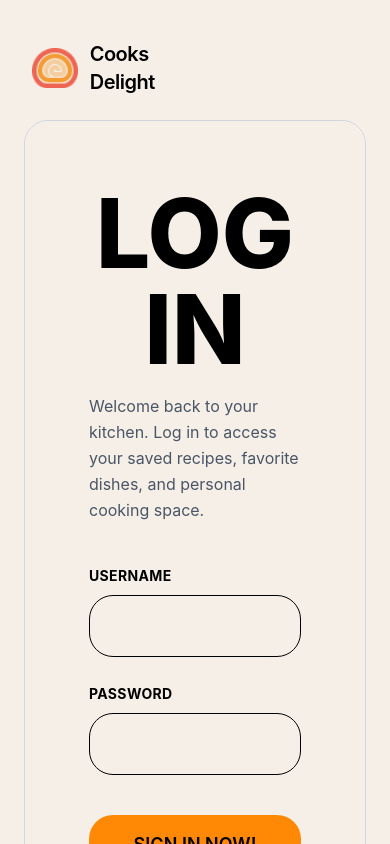
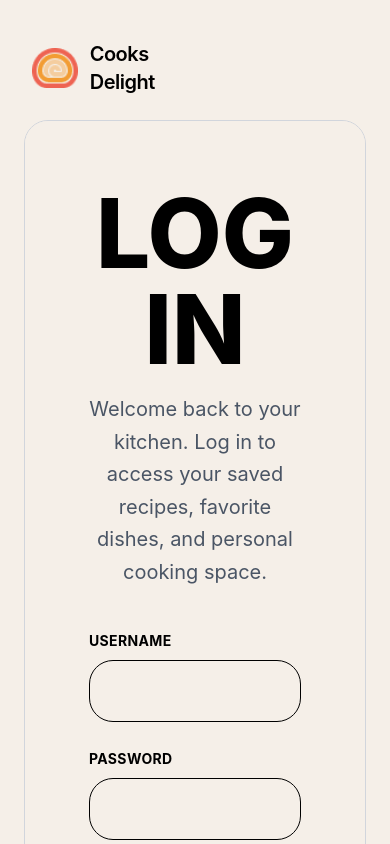
Before and after one commit to MohamedHamdy-web/cooks-delight, a React (Vite) app: page /login in a window 390 px wide. Shown: the top 844 px of the page. Built offline with nearby package versions, Linux system fonts and the light colour scheme; no server answers.

Commit message:
fix the form

```diff
--- a/index.html
+++ b/index.html
@@ -1,13 +1,16 @@
 <!doctype html>
 <html lang="en">
+
 <head>
   <meta charset="UTF-8" />
   <link rel="icon" type="image/svg+xml" href="/favicon.svg" />
   <meta name="viewport" content="width=device-width, initial-scale=1.0" />
-    <title>cooks-delight</title>
+  <title>Cooks Delight</title>
 </head>
+
 <body>
   <div id="root"></div>
   <script type="module" src="/src/main.jsx"></script>
 </body>
+
 </html>
--- a/src/pages/Login/Login.jsx
+++ b/src/pages/Login/Login.jsx
@@ -30,7 +30,7 @@ export default function Login() {
 
   return (
     <div className="min-h-screen bg-[#f5efe8] flex items-center justify-center px-6 py-10">
-      <div className="w-full max-w-7xl">
+      <div className="w-full max-w-6xl mx-auto">
         <div className="flex items-center gap-3 mb-6 px-2">
           <img src={logo} alt="logo" className="h-10" />
           <span className="font-semibold text-xl tracking-tight">
@@ -39,18 +39,18 @@ export default function Login() {
         </div>
 
         <div className="flex rounded-3xl overflow-hidden border border-gray-300">
-          <div className="w-[40%] hidden md:block">
+          <div className="w-[55%] hidden md:block">
             <img
               src={loginImg}
               alt="cooking"
-              className="w-full h-full object-cover object-[center_left] "
+              className="w-full h-full object-cover object-[center_left]"
             />
           </div>
 
-          <div className="w-full md:w-[60%] bg-[#f5efe8] px-16 py-16 flex flex-col justify-center">
+          <div className="w-full md:w-[55%] bg-[#f5efe8] px-16 py-16 flex flex-col justify-center">
             <h1 className="text-8xl text-center font-extrabold mb-4">LOG IN</h1>
 
-            <p className="text-gray-600 mb-10 text-base leading-relaxed max-w-lg">
+            <p className="text-gray-600 mb-10 text-xl text-center leading-relaxed max-w-lg">
               Welcome back to your kitchen. Log in to access your saved recipes,
               favorite dishes, and personal cooking space.
             </p>
```
Lines whose indentation alone changed are shown as unchanged.
